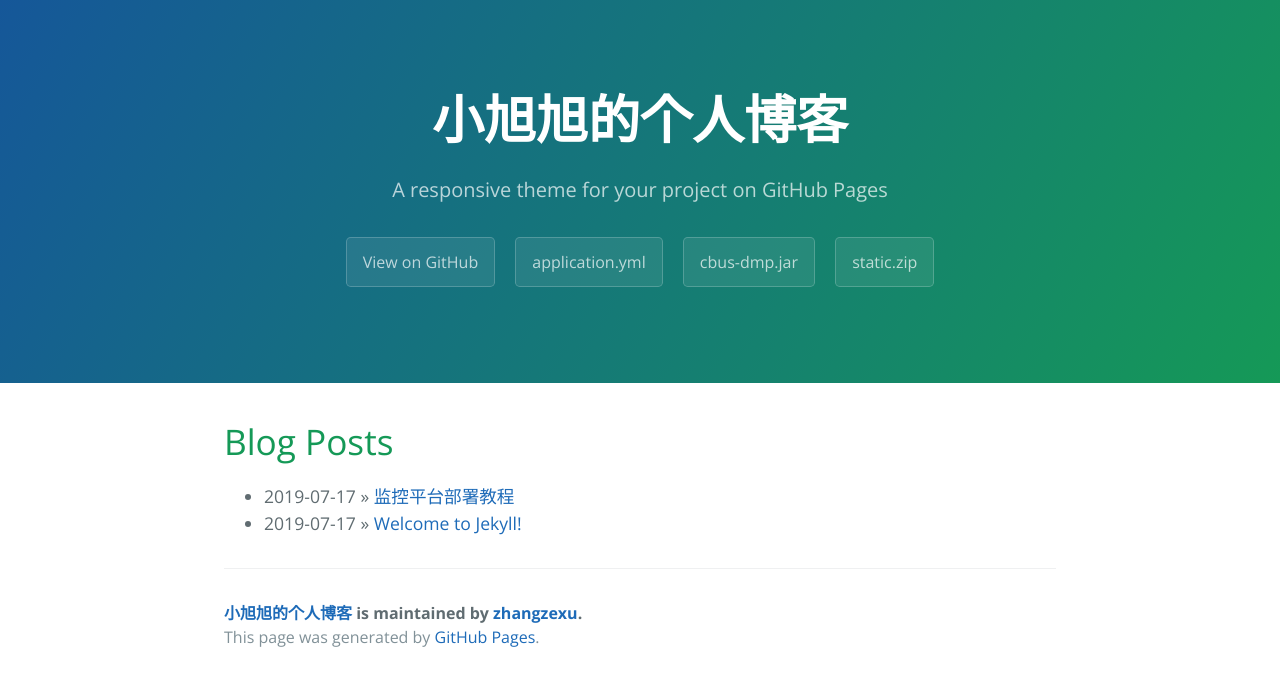
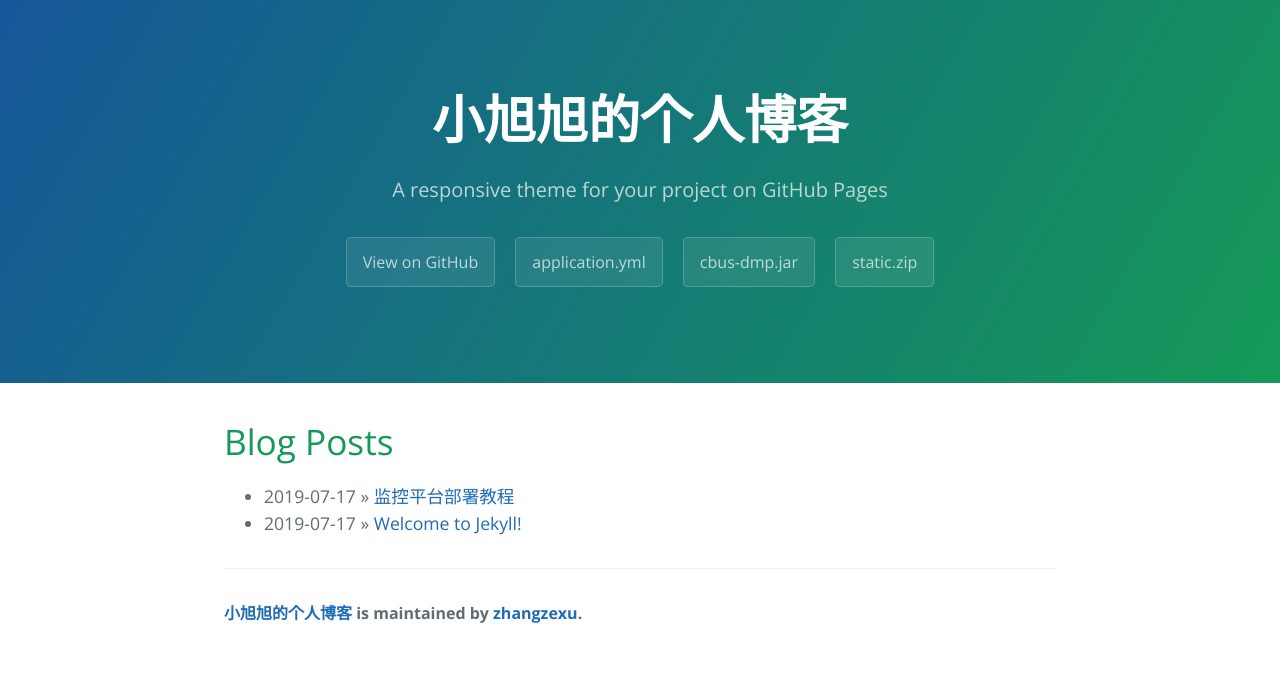
Before and after one commit to zhangzexu/zhangzexu.github.io, a Jekyll site: the page built from index.html, in a window 1280 px wide. Shown: the top 686 px of the page. Built offline with Jekyll 4.4.1, drawn with Linux system fonts in a browser that asks for light colours; the list of posts is cut into pages by our own code; comment, search, counter and statistics services are not loaded.

```diff
--- a/_config.yml
+++ b/_config.yml
@@ -1,7 +1,7 @@
 # Setup
 title:        小旭旭的个人博客
 tagline:      A responsive theme for your project on GitHub Pages
-baseurl:      "https://zhangzexu.github.io/"
+baseurl:      ""
 paginate:     1
 locale:       "en"
 
@@ -9,6 +9,7 @@ locale:       "en"
 author:
   name:       zhangzexu
   url:        zhangzexu.github.io
+paginate: 5
 
 # Gems
 gems:
--- a/_includes/page-footer.html
+++ b/_includes/page-footer.html
@@ -1,4 +1,3 @@
 <footer class="site-footer">
   <span class="site-footer-owner"><a href="{{ site.url }}">{{ site.title }}</a> is maintained by <a href="{{ site.author.url }}">{{ site.author.name }}</a>.</span>
-  <span class="site-footer-credits">This page was generated by <a href="https://pages.github.com">GitHub Pages</a>.</span>
 </footer>
```
